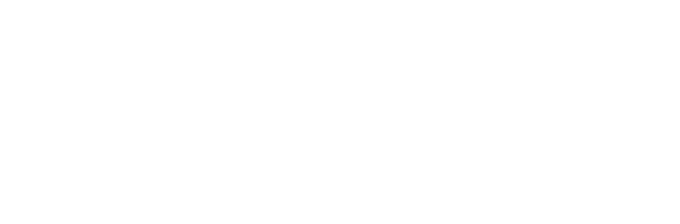
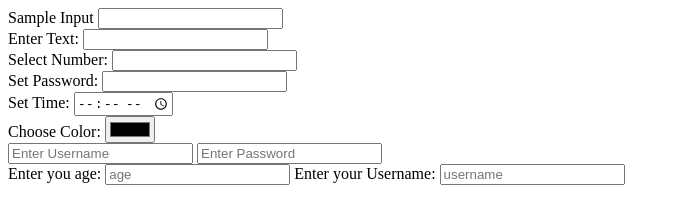
Before and after one commit to sarthakz-47/All-Codes, a plain HTML site: page WebDev/HTML/Forms.html in a window 1280 px wide. Shown: the whole page, without its empty margins (0-680 px from the left). Drawn offline with Linux system fonts and the light colour scheme.

Commit message:
Initial COmmit

```diff
--- a/WebDev/HTML/Forms.html
+++ b/WebDev/HTML/Forms.html
@@ -8,7 +8,55 @@
 </head>
 
 <body>
-    <form>
+    <!-- 1.Form tag can be created by <form> -->
+    <form action="/server">
+
+        <!-- 2. Action attribute used to define what action needs to be perform when form is submitted -->
+
+        <!-- 3.Input element in form using type attribute -->
+        Sample Input
+        <input>
+        <br>
+        Enter Text:
+        <input type="text">
+        <br>
+        Select Number:
+        <input type="number">
+        <br>
+        Set Password:
+        <input type="password">
+        <br>
+        Set Time:
+        <input type="time">
+        <br>
+        Choose Color:
+        <input type="color">
+        <br>
+        <!-- and many more... -->
+    </form>
+
+    <form action="/action">
+
+        <!-- 1.Placehoders in forms -->
+        <!-- placeholder is the text which appears before we enter any input -->
+        <input type="text" placeholder="Enter Username">
+        <input type="password" placeholder="Enter Password">
+        <br>
+
+
+        <!-- 2.Lables in forms -->
+        <!-- Label element represents a caption for an item in a user interface -->
+        <label>
+            Enter you age:
+            <input type="number" placeholder="age">
+        </label>
+
+        <!-- but we cannot insert input in label , not a good approach-->
+        <!-- Label Classical Approach for writing using for and id attribute -->
+        <label for="username">Enter your Username: </label>
+        <!-- id attribute is unique and use once for one input -->
+        <input type="text" placeholder="username" id="username">
+
 
     </form>
 </body>
```
Also changed, not shown: 1 other file.
